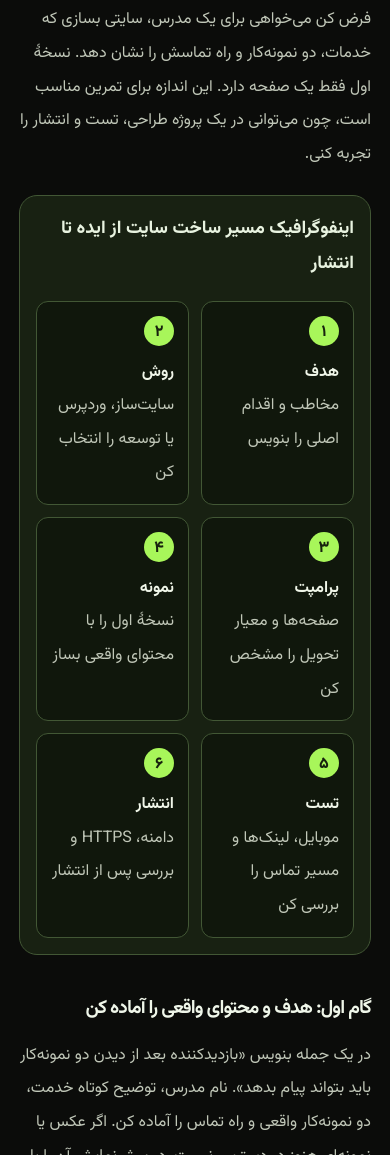
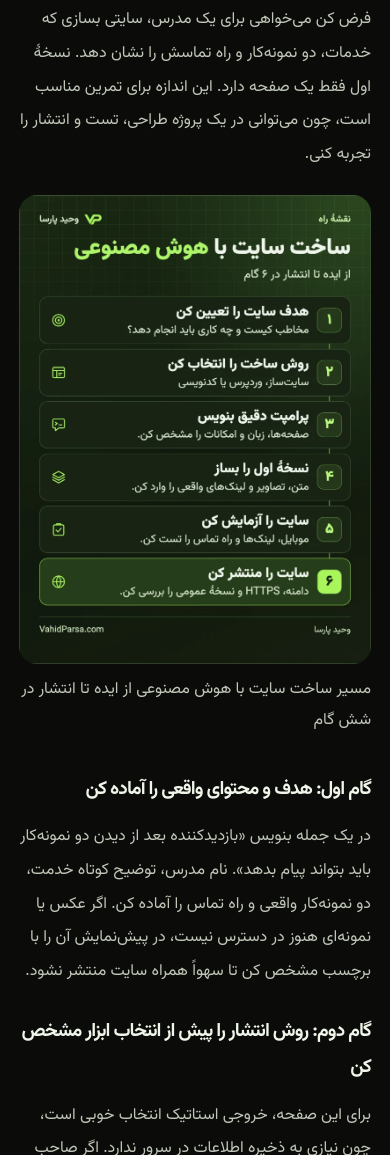
Before and after one commit to seopersiann/vahidparsa, a plain HTML site: page articles/build-website-with-ai/index.html in a window 390 px wide. Shown: the part 5029-6184 px from the top of the page. Drawn offline with Linux system fonts and the light colour scheme.

Commit message:
Replace website-building roadmap with responsive WebP infographic

```diff
--- a/articles/build-website-with-ai/index.html
+++ b/articles/build-website-with-ai/index.html
@@ -24,7 +24,7 @@
 <meta name="twitter:image" content="https://vahidparsa.com/assets/images/youtube/Qijzq9Za_Lk.webp">
 <meta name="twitter:image:alt" content="تامنیل ویدیوی آموزش ساخت سایت با هوش مصنوعی از صفر تا صد، با وحید پارسا">
 <link rel="icon" type="image/svg+xml" href="../../assets/images/favicon.svg?v=vp1"><link rel="preload" href="../../assets/fonts/Vazirmatn.woff2" as="font" type="font/woff2" crossorigin><link rel="stylesheet" href="../../assets/css/style.css?v=a838ccfc0023"><script src="../../assets/js/main.js" defer></script>
-<link rel="stylesheet" href="../../assets/css/build-website-with-ai.css">
+<link rel="stylesheet" href="../../assets/css/build-website-with-ai.css?v=50b744cdae16">
 <script type="application/ld+json">{"@context": "https://schema.org", "@graph": [{"@type": "Article", "headline": "ساخت سایت با هوش مصنوعی از صفر تا انتشار؛ آموزش قدم‌به‌قدم", "description": "ساخت سایت با هوش مصنوعی را از انتخاب روش و نوشتن پرامپت تا تست و انتشار یاد بگیر؛ مقایسهٔ سایت‌ساز، وردپرس و کدنویسی، با تمرین و ویدیوی آموزشی.", "inLanguage": "fa-IR", "datePublished": "2026-11-17", "dateModified": "2026-11-17", "mainEntityOfPage": "https://vahidparsa.com/articles/build-website-with-ai/", "author": {"@type": "Person", "name": "وحید پارسا", "url": "https://vahidparsa.com/about/"}, "publisher": {"@type": "Person", "name": "وحید پارسا", "url": "https://vahidparsa.com/"}, "image": {"@type": "ImageObject", "url": "https://vahidparsa.com/assets/images/youtube/Qijzq9Za_Lk.webp", "width": 720, "height": 404, "caption": "تامنیل ویدیوی آموزش ساخت سایت با هوش مصنوعی از صفر تا صد، با وحید پارسا"}}, {"@type": "BreadcrumbList", "itemListElement": [{"@type": "ListItem", "position": 1, "name": "خانه", "item": "https://vahidparsa.com/"}, {"@type": "ListItem", "position": 2, "name": "مقالات", "item": "https://vahidparsa.com/articles/"}, {"@type": "ListItem", "position": 3, "name": "ساخت سایت با هوش مصنوعی", "item": "https://vahidparsa.com/articles/build-website-with-ai/"}]}]}</script>
 </head><body class="inner-page"><a class="skip-link" href="#main">رفتن به محتوای اصلی</a><div class="site-shell"><header class="site-header"><div class="container header-inner"><a class="brand" href="../../#home" aria-label="وحید پارسا، صفحه اصلی"><span class="brand-symbol" aria-hidden="true"><svg class="brand-mark" width="42" height="25" viewBox="0 0 865 501" fill="currentColor" aria-hidden="true" focusable="false"><path d="M0 0H133L279 258L429 0H696C796 0 865 67 865 166C865 265 790 332 703 332H532L445 501H317L468 222H693C721 222 743 199 743 168C743 129 721 99 693 99H507L285 498Z"/></svg></span>وحید پارسا<span class="brand-dot">.</span></a><nav id="main-nav" aria-label="منوی اصلی"><a href="../../#home">خانه</a><a href="../../about/">درباره من</a><a href="../../#services">خدمات</a><a href="../../#learn">آموزش‌ها</a><a href="../../articles/" aria-current="page">مقالات</a><a href="../../contact/">ارتباط با من</a></nav><a class="header-contact" href="../../contact/">در ارتباط باشیم ↗</a><button class="menu-toggle" aria-label="باز کردن منو" aria-expanded="false" aria-controls="main-nav"><span></span><span></span><span></span></button></div></header>
 <main id="main">
@@ -116,15 +116,13 @@
   <p>فرض کن می‌خواهی برای یک مدرس، سایتی بسازی که خدمات، دو نمونه‌کار و راه تماسش را نشان دهد. نسخهٔ اول فقط یک صفحه دارد. این اندازه برای تمرین مناسب است، چون می‌توانی در یک پروژه طراحی، تست و انتشار را تجربه کنی.</p>
 
   <figure class="build-roadmap">
-    <figcaption>اینفوگرافیک مسیر ساخت سایت از ایده تا انتشار</figcaption>
-    <ol>
-      <li><strong>هدف</strong><span>مخاطب و اقدام اصلی را بنویس</span></li>
-      <li><strong>روش</strong><span>سایت‌ساز، وردپرس یا توسعه را انتخاب کن</span></li>
-      <li><strong>پرامپت</strong><span>صفحه‌ها و معیار تحویل را مشخص کن</span></li>
-      <li><strong>نمونه</strong><span>نسخهٔ اول را با محتوای واقعی بساز</span></li>
-      <li><strong>تست</strong><span>موبایل، لینک‌ها و مسیر تماس را بررسی کن</span></li>
-      <li><strong>انتشار</strong><span>دامنه، HTTPS و بررسی پس از انتشار</span></li>
-    </ol>
+    <img src="../../assets/images/articles/ai-website/build-website-with-ai-roadmap.webp"
+         srcset="../../assets/images/articles/ai-website/build-website-with-ai-roadmap-800.webp 800w,
+                 ../../assets/images/articles/ai-website/build-website-with-ai-roadmap.webp 1280w"
+         sizes="(max-width: 700px) 92vw, 640px"
+         width="1280" height="1704" loading="lazy" decoding="async"
+         alt="شش گام ساخت سایت با هوش مصنوعی: تعیین هدف، انتخاب روش ساخت، نوشتن پرامپت، ساخت نسخهٔ اول، آزمایش سایت و انتشار.">
+    <figcaption>مسیر ساخت سایت با هوش مصنوعی از ایده تا انتشار در شش گام</figcaption>
   </figure>
 
   <h3>گام اول: هدف و محتوای واقعی را آماده کن</h3>
--- a/assets/css/build-website-with-ai.css
+++ b/assets/css/build-website-with-ai.css
@@ -35,55 +35,20 @@
 }
 
 .build-roadmap {
+  max-width: 640px;
   margin: 24px 0 36px;
-  padding: clamp(16px, 4vw, 30px);
-  background: #182112;
-  color: #e8f3e0;
-  border: 1px solid #425735;
+}
+
+.build-roadmap img {
+  display: block;
+  width: 100%;
+  height: auto;
   border-radius: 18px;
 }
 
 .build-roadmap figcaption {
-  margin-bottom: 18px;
-  font-size: clamp(18px, 3vw, 23px);
-  font-weight: 750;
-}
-
-.article-prose .build-roadmap ol {
-  display: grid;
-  grid-template-columns: repeat(3, minmax(0, 1fr));
-  gap: 12px;
-  margin: 0;
-  padding: 0;
-  list-style: none;
-  counter-reset: roadmap;
-}
-
-.article-prose .build-roadmap li {
-  margin: 0;
-  padding: 14px;
-  border: 1px solid #425735;
-  border-radius: 12px;
-  background: #10170c;
-  counter-increment: roadmap;
-}
-
-.build-roadmap li::before {
-  content: counter(roadmap, persian);
-  display: grid;
-  place-items: center;
-  width: 30px;
-  height: 30px;
-  margin-bottom: 10px;
-  border-radius: 50%;
-  font-weight: 750;
-  background: var(--green);
-  color: #17220e;
-}
-
-.build-roadmap li strong,
-.build-roadmap li span {
-  display: block;
+  margin-top: 10px;
+  color: #c0c7b8;
 }
 
 .build-prompt {
@@ -98,9 +63,3 @@
   margin: 0;
   color: #edf3e7;
 }
-
-@media (max-width: 650px) {
-  .article-prose .build-roadmap ol {
-    grid-template-columns: repeat(2, minmax(0, 1fr));
-  }
-}
```
Also changed, not shown: assets/images/articles/ai-website/build-website-with-ai-roadmap-800.webp (added), assets/images/articles/ai-website/build-website-with-ai-roadmap.webp (added).
